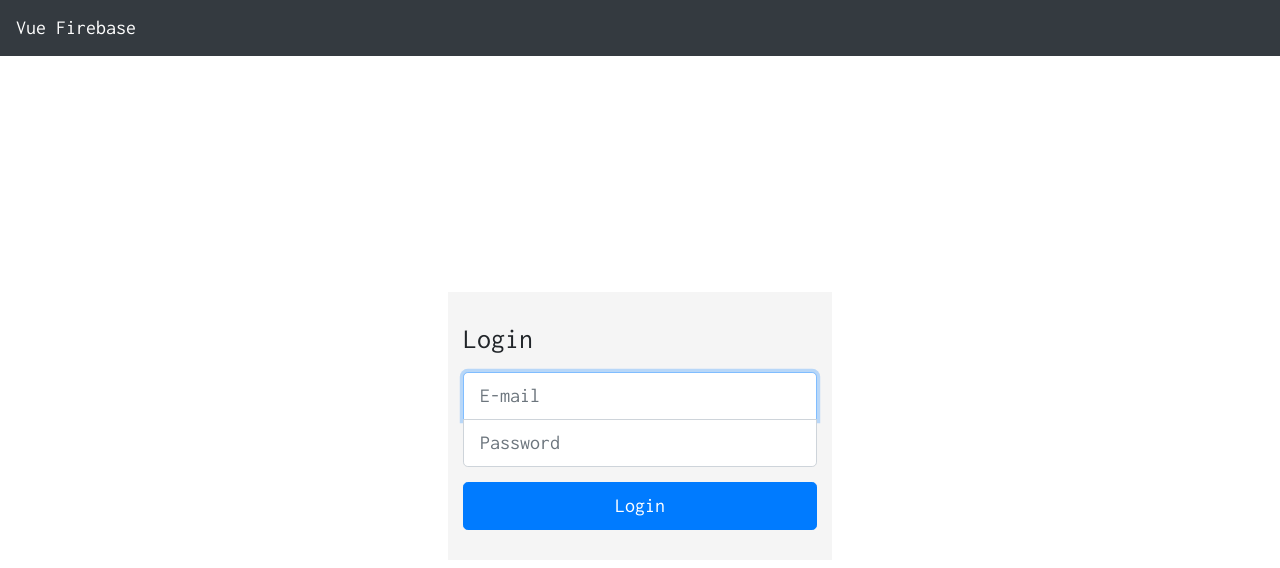
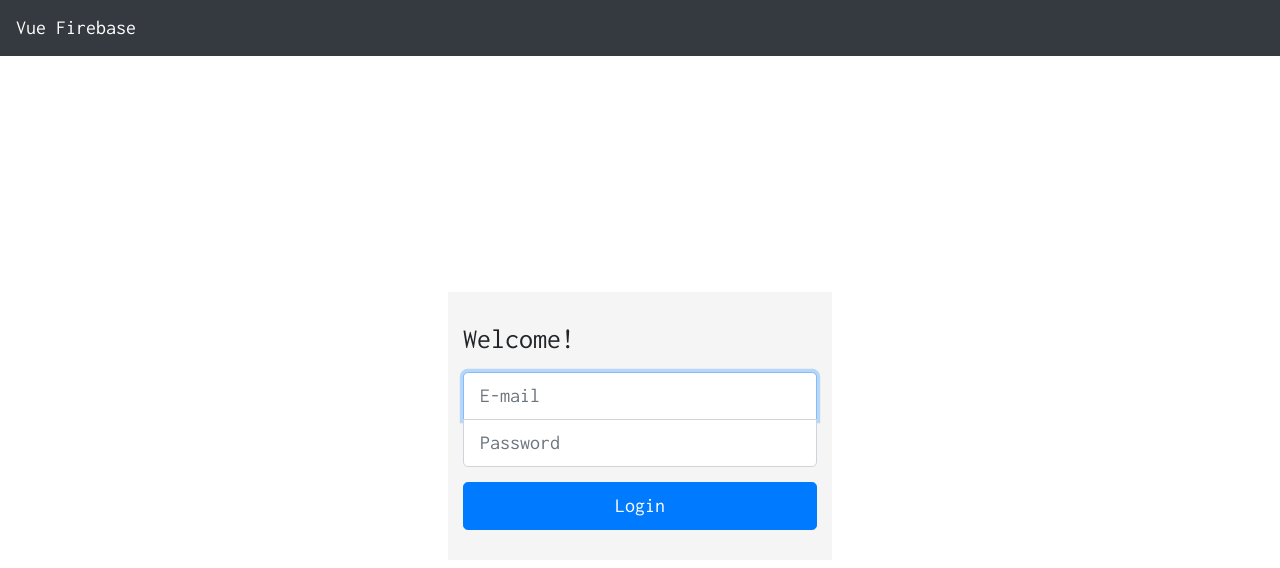
Before and after one commit to arthurzeras/vue-firebase, a Vue app: page / in a window 1280 px wide. Shown: the top 568 px of the page. Built offline with nearby package versions, Linux system fonts and the light colour scheme; no server answers.

Commit message:
Rename login form title

```diff
--- a/src/components/Login.vue
+++ b/src/components/Login.vue
@@ -1,7 +1,7 @@
 <template>
   <div id="login">
     <form class="form-login" @submit.prevent="submit()">
-      <h1 class="h3 mb-3 font-weight-normal">Login</h1>
+      <h1 class="h3 mb-3 font-weight-normal">Welcome!</h1>
       <input
         required
         autofocus
```
